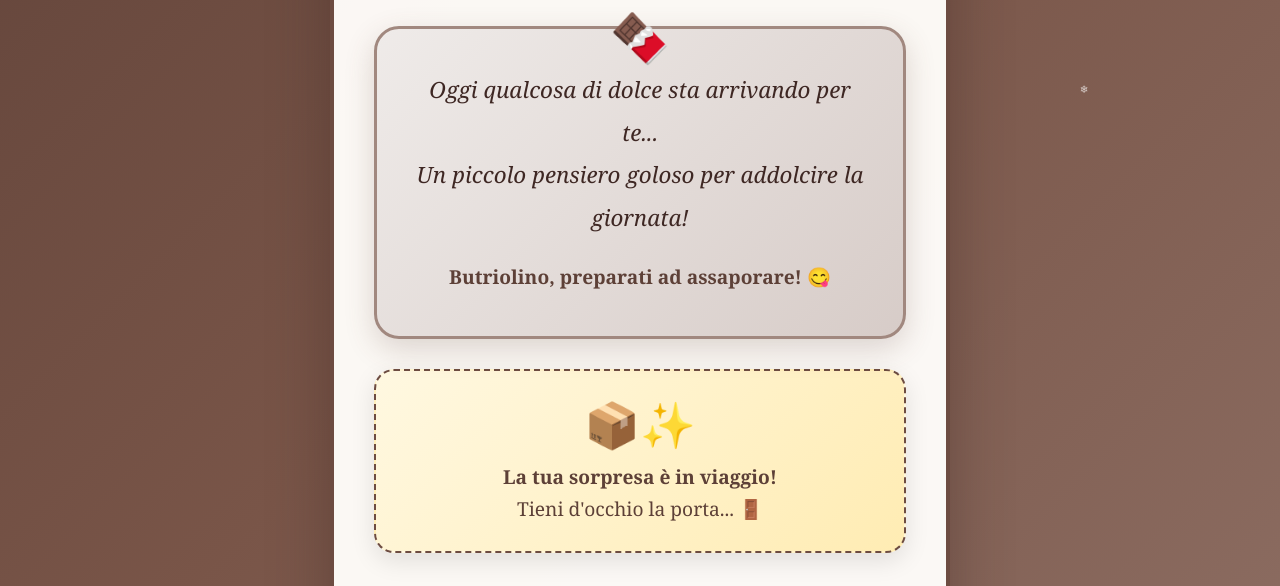
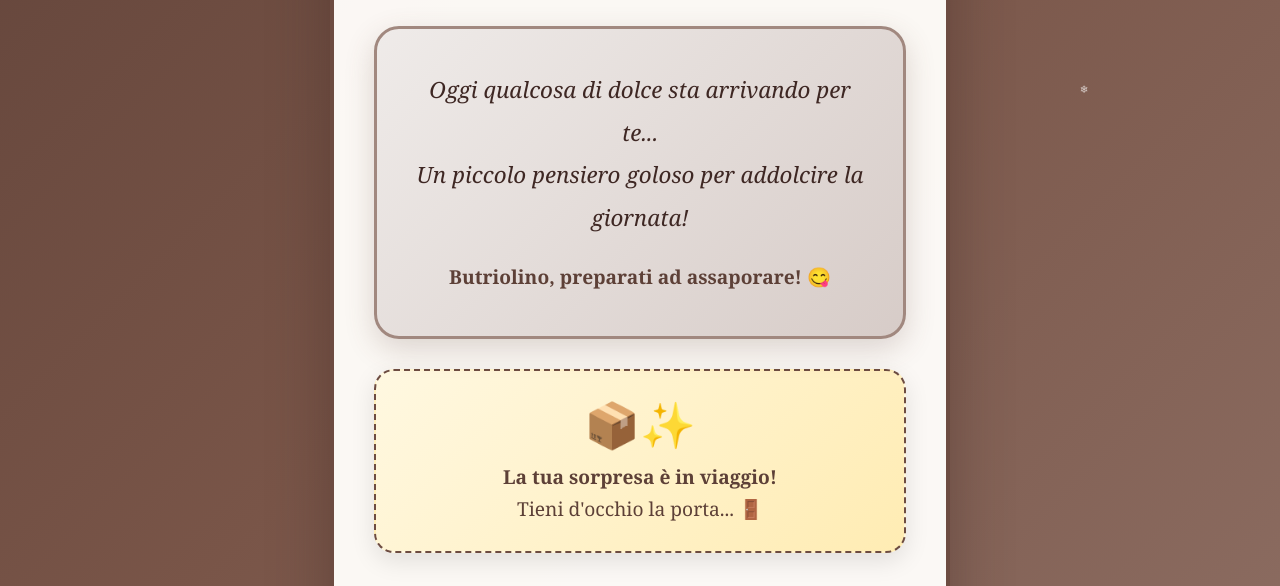
Before and after one commit to eelibree/4th-dec, a plain HTML site: page index.html in a window 1280 px wide. Shown: the part 509-1095 px from the top of the page. Drawn offline with Linux system fonts and the light colour scheme.

Commit message:
index.html

```diff
--- a/index.html
+++ b/index.html
@@ -146,7 +146,7 @@
         }
 
         .message-box::before {
-            content: "🍫";
+            content: "";
             position: absolute;
             top: -25px;
             left: 50%;
```
